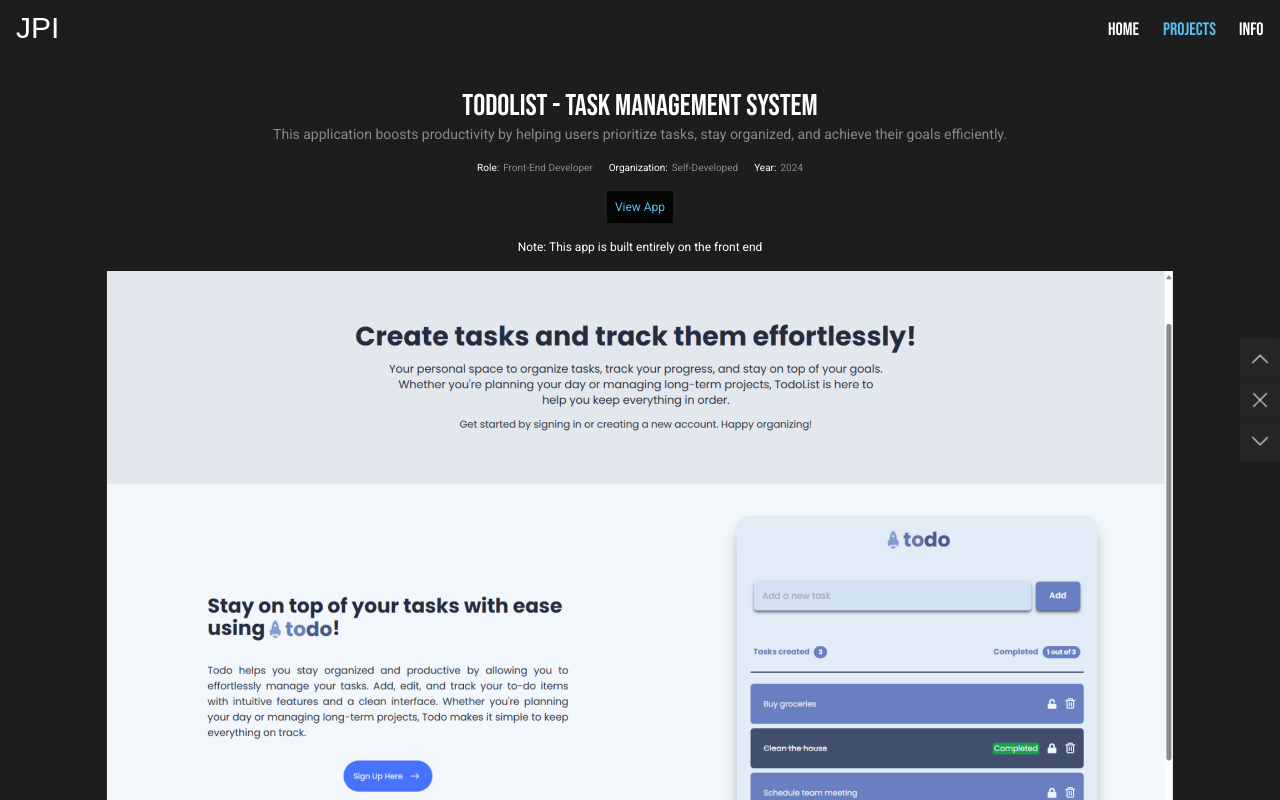
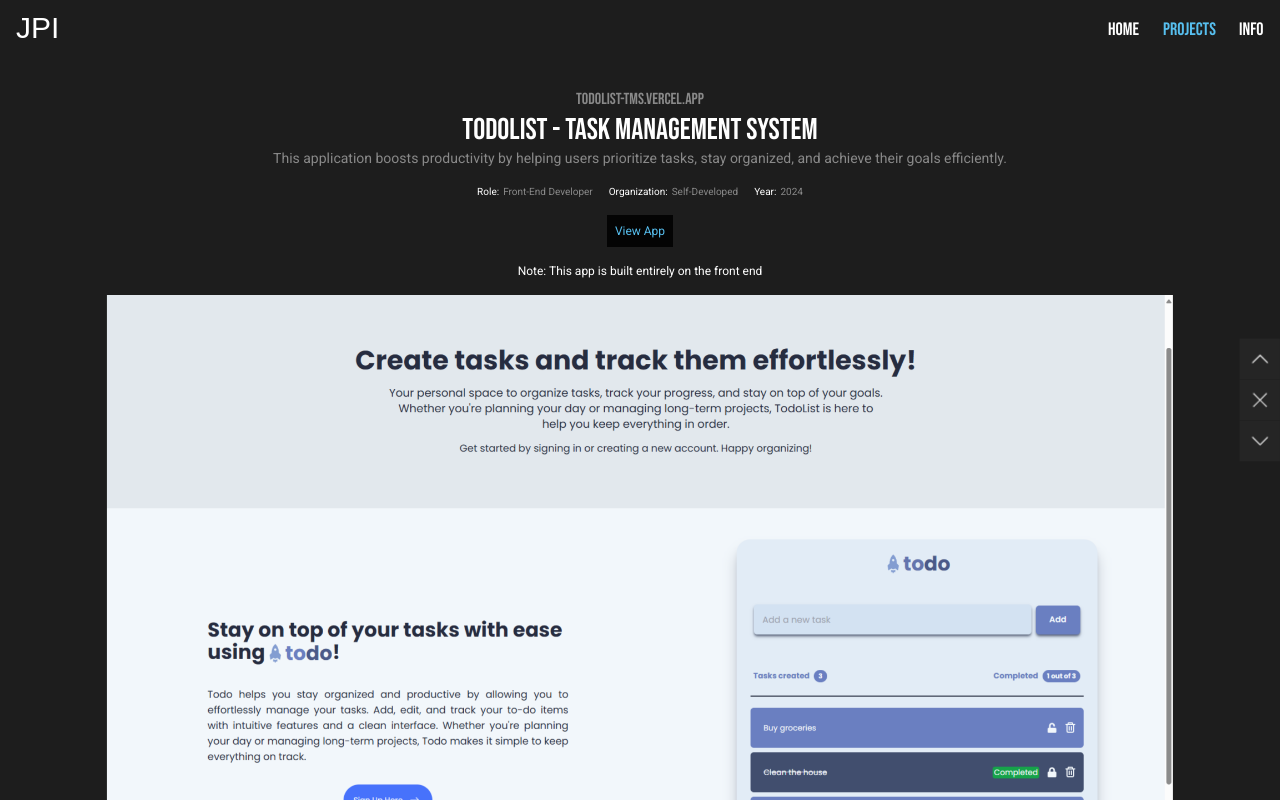
Before and after one commit to xjohnpatrick/portfolio, a Next.js app: page /projects/0 in a window 1280 px wide. Shown: the top 800 px of the page. Built offline with nearby package versions, Linux system fonts and the light colour scheme; a web font is replaced by a local one.

Commit message:
11.12.24.0313

```diff
--- a/data/index.ts
+++ b/data/index.ts
@@ -37,7 +37,7 @@ export const projects = [
     link: "https://todolist-tms.vercel.app/",
     description: "Task Management System",
     title: "TodoList",
-    website: "",
+    website: "todolist-tms.vercel.app",
     role: "Front-End Developer",
     year: "2024",
     agency: "Self-Developed",
```
